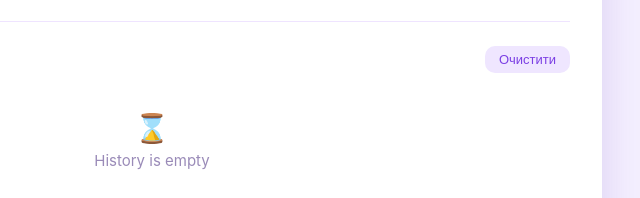
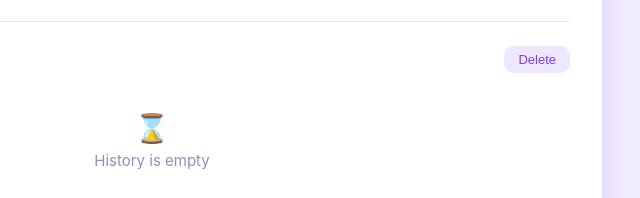
Before and after one commit to KorposhAlina/translate, a website: page index.html in a window 1280 px wide. Shown: the part 447-645 px from the top of the page, 488-1128 px from the left. Drawn offline with Linux system fonts and the light colour scheme.

Commit message:
Update index.html

```diff
--- a/index.html
+++ b/index.html
@@ -141,7 +141,7 @@
     <section class="history-section">
       <div class="history-header">
         <h2>Translation history</h2>
-        <button id="clear-history" class="clear-history-btn">Очистити</button>
+        <button id="clear-history" class="clear-history-btn">Delete</button>
       </div>
 
       <div id="history-empty" class="history-empty">
@@ -155,4 +155,5 @@
 
   <script src="app-text.js"></script>
 </body>
+
 </html>
```
